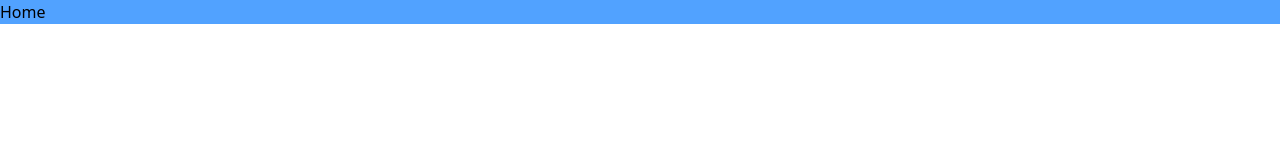
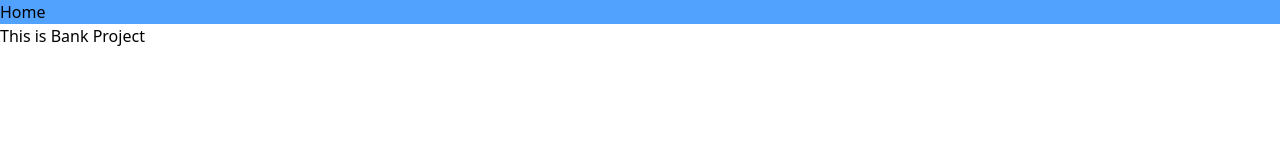
Before and after one commit to dakshat11/BankIQ, a website: page website/public/index.html in a window 1280 px wide. Drawn offline with Linux system fonts and the light colour scheme.

Commit message:
Header added to index file

```diff
--- a/website/public/index.html
+++ b/website/public/index.html
@@ -10,7 +10,7 @@
 <body>
     <nav class = "bg-blue-400 container border-r border-black ">
             <a class="center hover:text-white " href="#">Home</a> </nav>
-
+        <h1>This is Bank Project</h1>
 
 </body>
 </html>
```
